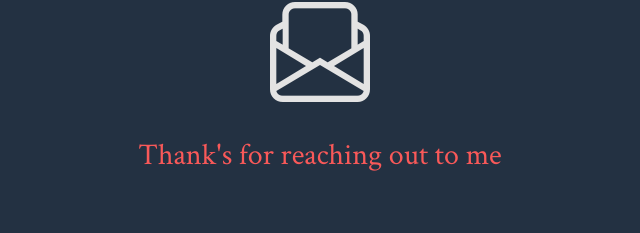
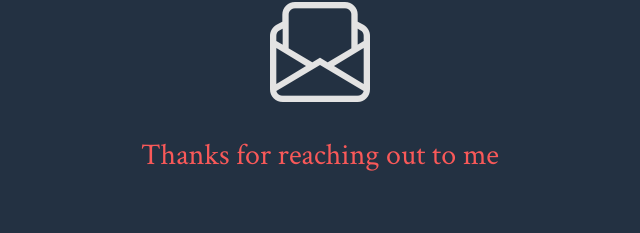
Before and after one commit to Queenstreetcoding/Queenstreet-coding, a plain HTML site: page contact.html in a window 1280 px wide. Shown: the part 864-1097 px from the top of the page, 35-675 px from the left. Drawn offline with nearby package versions, Linux system fonts and the light colour scheme.

Commit message:
Fixed Contact page

```diff
--- a/contact.html
+++ b/contact.html
@@ -55,7 +55,7 @@
                 <div class="col-sm 12 col-md-6 pt-4">
                   <div class="contact-items">
                     <i class="bi bi-envelope-paper p-3" style="font-size: 100px"></i>
-                    <h4 class="text-center">Thank's for reaching out to me</h4>
+                    <h4 class="text-center">Thanks for reaching out to me</h4>
                   </div>
                 </div>
                 <div class="col-sm 12 col-md-6">
```
